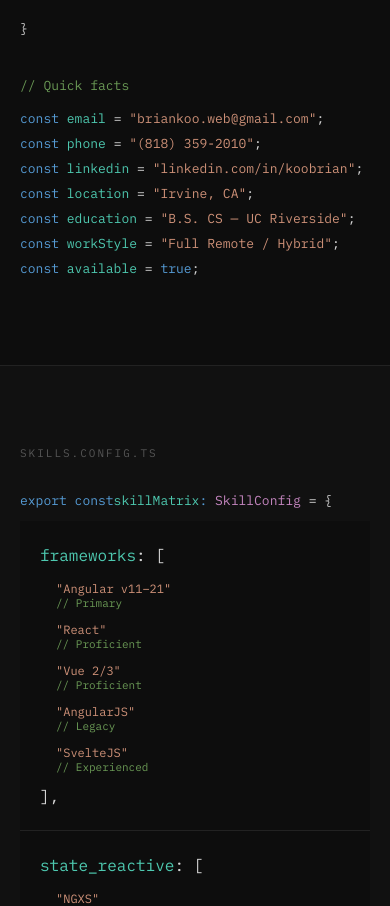
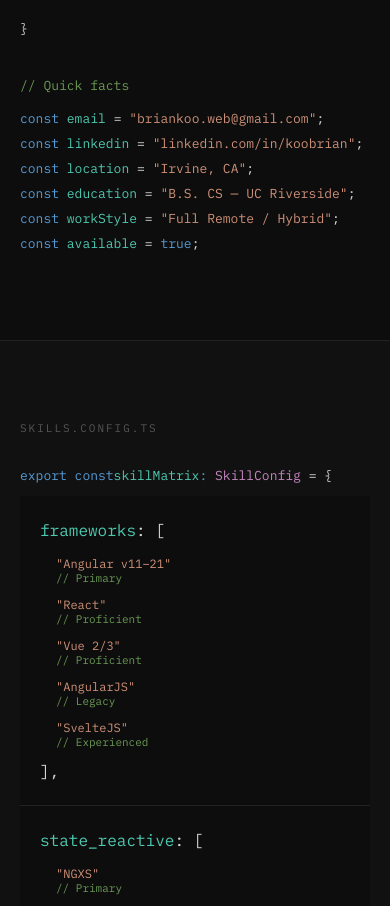
Before and after one commit to comc49/Personal-Site-2026, an Angular app: page / in a window 390 px wide. Shown: the part 1620-2526 px from the top of the page. Built offline with nearby package versions, Linux system fonts and the light colour scheme.

Commit message:
got rid of phone

```diff
--- a/claude design handoff/Brian Koo.html
+++ b/claude design handoff/Brian Koo.html
@@ -212,7 +212,6 @@
             <div className="cmt" style={{ marginBottom: 16 }}>{'// Quick facts'}</div>
             {[
               ['email', '"briankoo.web@gmail.com"'],
-              ['phone', '"(818) 359-2010"'],
               ['linkedin', '"linkedin.com/in/koobrian"'],
               ['location', '"Irvine, CA"'],
               ['education', '"B.S. CS — UC Riverside"'],
@@ -433,7 +432,7 @@
           </div>
           <div style={{ fontSize: 13 }}>
             <span className="keyword">const </span><span className="prop">phone</span><span> = </span>
-            <span className="str">"(818) 359-2010"</span><span>;</span>
+            <span>;</span>
           </div>
         </div>
         <div style={{ display: 'flex', gap: 24, fontSize: 12, color: 'var(--dim)' }}>
--- a/src/app/components/about/about.component.ts
+++ b/src/app/components/about/about.component.ts
@@ -8,7 +8,6 @@
 export class AboutComponent {
   readonly facts = [
     { key: 'email',     value: '"briankoo.web@gmail.com"', isStr: true  },
-    { key: 'phone',     value: '"(818) 359-2010"',         isStr: true  },
     { key: 'linkedin',  value: '"linkedin.com/in/koobrian"',isStr: true  },
     { key: 'location',  value: '"Irvine, CA"',             isStr: true  },
     { key: 'education', value: '"B.S. CS — UC Riverside"', isStr: true  },
```
